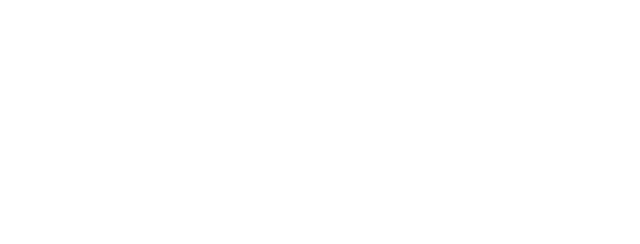
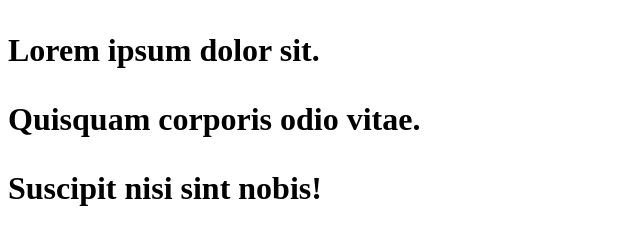
Before and after one commit to kseniasadrina22/username, a plain HTML site: page index.html in a window 1280 px wide. Shown: the whole page, without its empty margins (0-640 px from the left). Drawn offline with Linux system fonts and the light colour scheme.

Commit message:
Initial commit3

```diff
--- a/index.html
+++ b/index.html
@@ -7,6 +7,10 @@
     <title>Document</title>
 </head>
 <body>
-
+    <h1>
+        <p>Lorem ipsum dolor sit.</p>
+        <p>Quisquam corporis odio vitae.</p>
+        <p>Suscipit nisi sint nobis!</p>
+    </h1>
 </body>
 </html>
```
